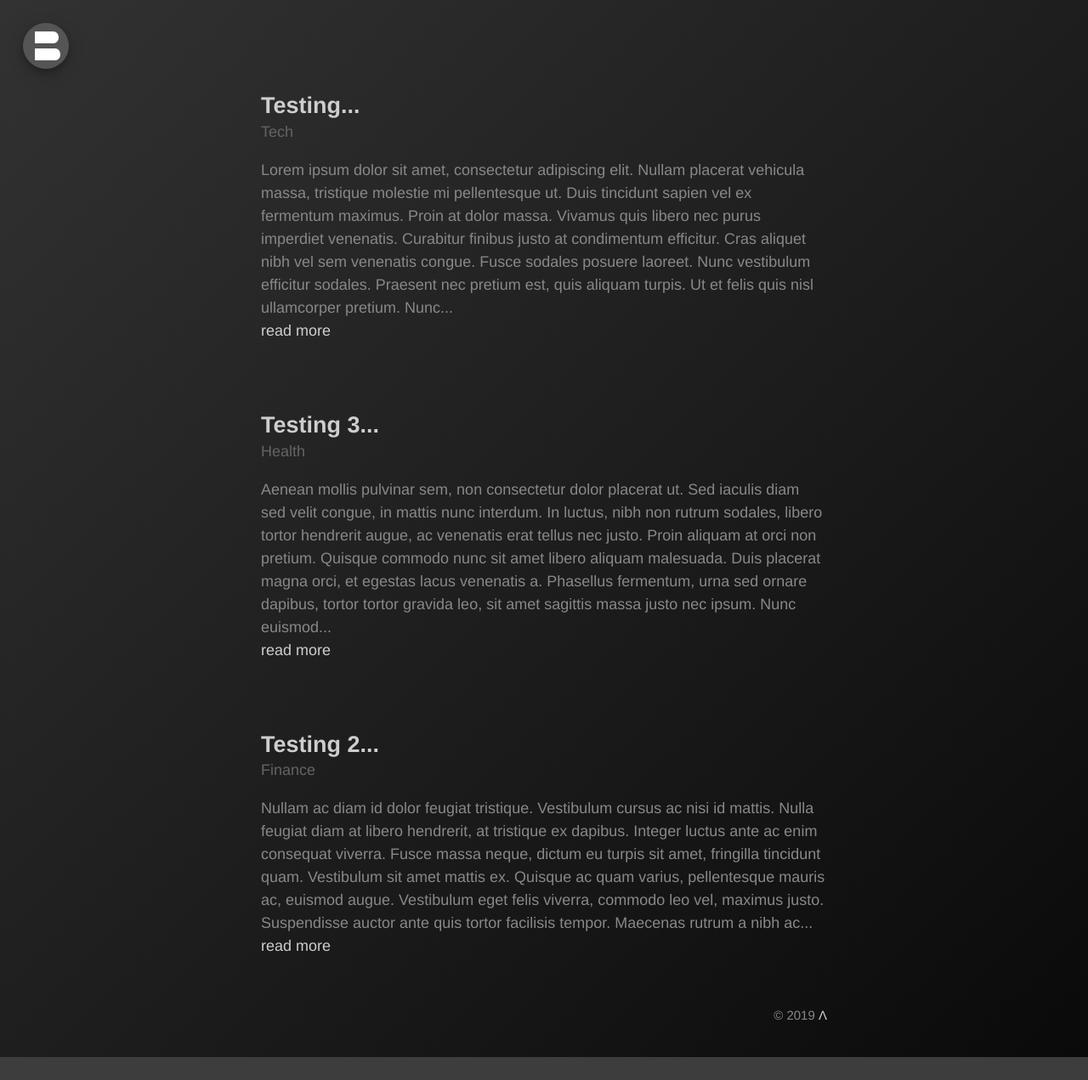
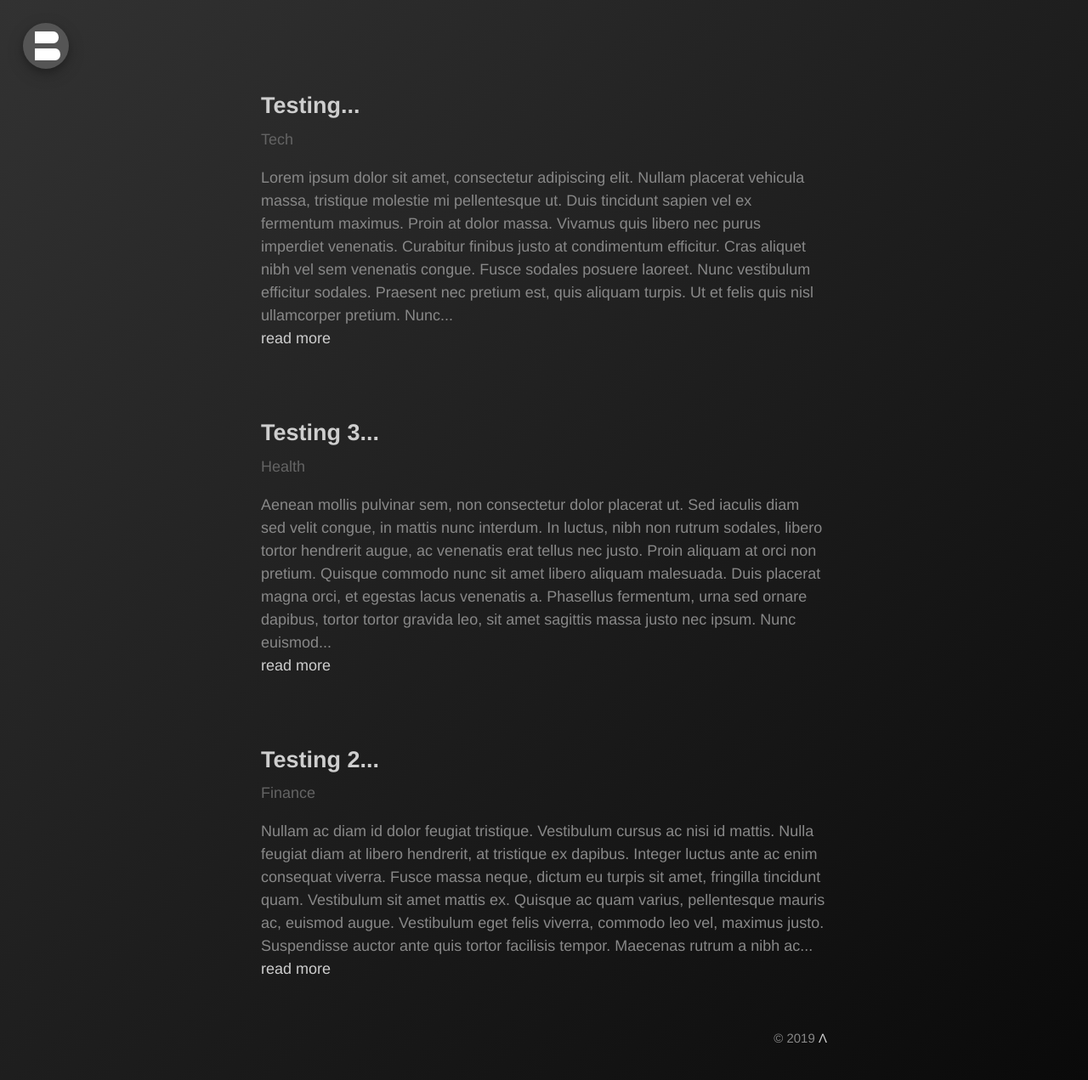
Before and after one commit to bonina/bonina.github.io, a Jekyll site: the page built from index.html, in a window 1280 px wide. Shown: the whole page at 85% size. Built offline with Jekyll 4.4.1, drawn with Linux system fonts in a browser that asks for light colours; the list of posts is cut into pages by our own code; before the commit the page ends 1244 px from its top, so only the background shows below that.

Commit message:
Update _posts.scss

```diff
--- a/_sass/_posts.scss
+++ b/_sass/_posts.scss
@@ -17,7 +17,7 @@
 
 .post-categories {
   display: block;
-  margin-top: -.5rem;
+  margin-top: 0.5rem;
   margin-bottom: 1rem;
   color: #646464;
 }
```
